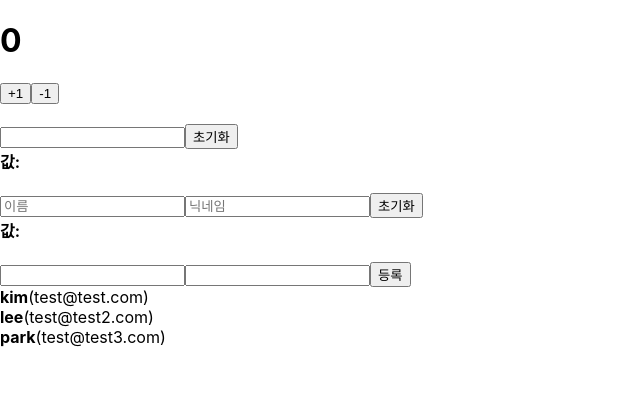
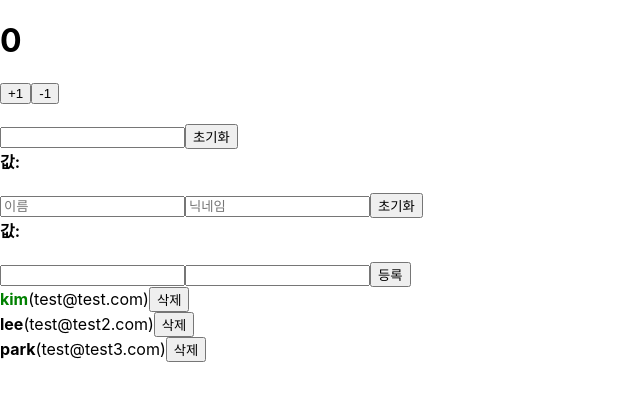
Before and after one commit to joohongkim1/react-basic, a React (Create React App) app: page / in a window 1280 px wide. Shown: the top 400 px of the page, without its empty margins (0-640 px from the left). Built offline with nearby package versions, Linux system fonts and the light colour scheme.

Commit message:
array element delete, modify

```diff
--- a/src/App.js
+++ b/src/App.js
@@ -25,17 +25,20 @@
     {
         id: 1,
         username: 'kim',
-        email: "test@test.com"
+        email: "test@test.com",
+        active: true,
     },
     {
         id: 2,
         username: 'lee',
-        email: "test@test2.com"
+        email: "test@test2.com",
+        active: false,
     },
     {
         id: 3,
         username: 'park',
-        email: "test@test3.com"
+        email: "test@test3.com",
+        active: false,
     }
   ]);
 
@@ -62,7 +65,21 @@
       email: '',
     });
     nextId.current += 1;
-  }
+  };
+
+  const onRemove = id => {
+    // 유저 삭제
+    setUsers(users.filter(user => user.id !== id))
+  };
+
+  const onToggle = id => {
+    // 클릭 시 상태 업데이트
+    setUsers(users.map(
+      user => user.id === id
+      ? { ...user, active: !user.active }
+      : user
+    ))
+  };
 
   return (
     <>
@@ -78,7 +95,7 @@
         onChange={onChange}
         onCreate={onCreate}
       />
-      <UserList users={users}/>
+      <UserList users={users} onRemove={onRemove} onToggle={onToggle}/>
     </>
   );
 }
--- a/src/UserList.js
+++ b/src/UserList.js
@@ -1,22 +1,38 @@
 import React from 'react';
 
-function User({ user }) {
+function User({ user, onRemove, onToggle }) {
+    const { username, email, id, active } = user;
     return (
         <div>
-            <b>{user.username}</b>
-            <span>({ user.email })</span>
+            <b style={{
+                color: active ? 'green' : 'black',
+                cursor: 'pointer',
+            }}
+            onClick={() => onToggle(id)}>
+                {username}
+            </b>
+            <span>({email})</span>
+            {/* 함수 호출이 아닌 함수를 넣어줘야 함. */}
+            <button onClick={() => onRemove(id)}>삭제</button>
         </div>
     )
 }
 
-function UserList({ users }) {
+function UserList({ users, onRemove, onToggle }) {
 
     return (
         <div>
             {
                 users.map(
                     // key 로 사용할 고유값이 없는 경우, key 에 index 입력
-                    user => (<User key={user.id} user={user} />)
+                    user => (
+                    <User
+                        key={user.id}
+                        user={user}
+                        onRemove={onRemove}
+                        onToggle={onToggle}
+                        />
+                    )
                 )
             }
         </div>
```
